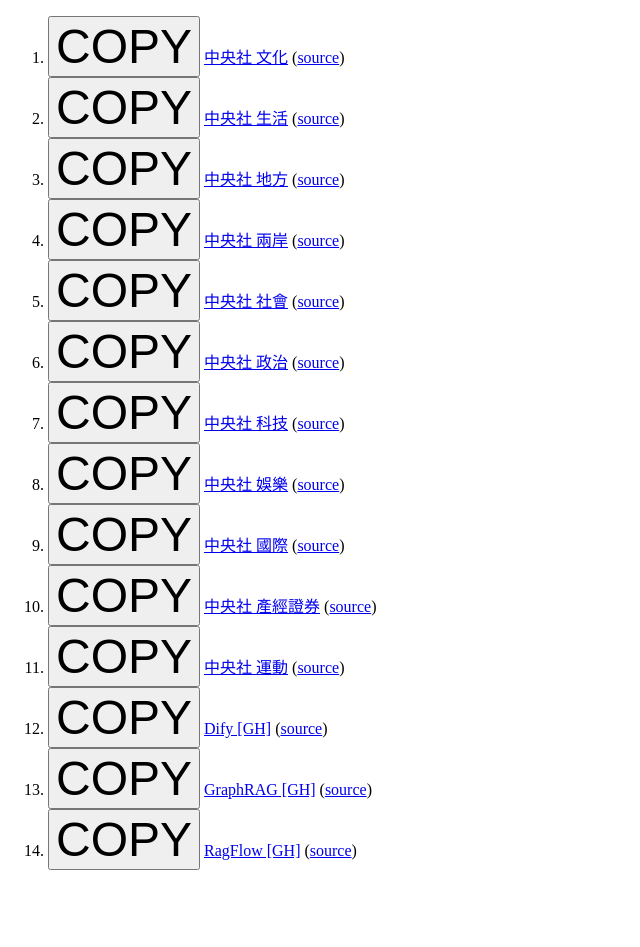
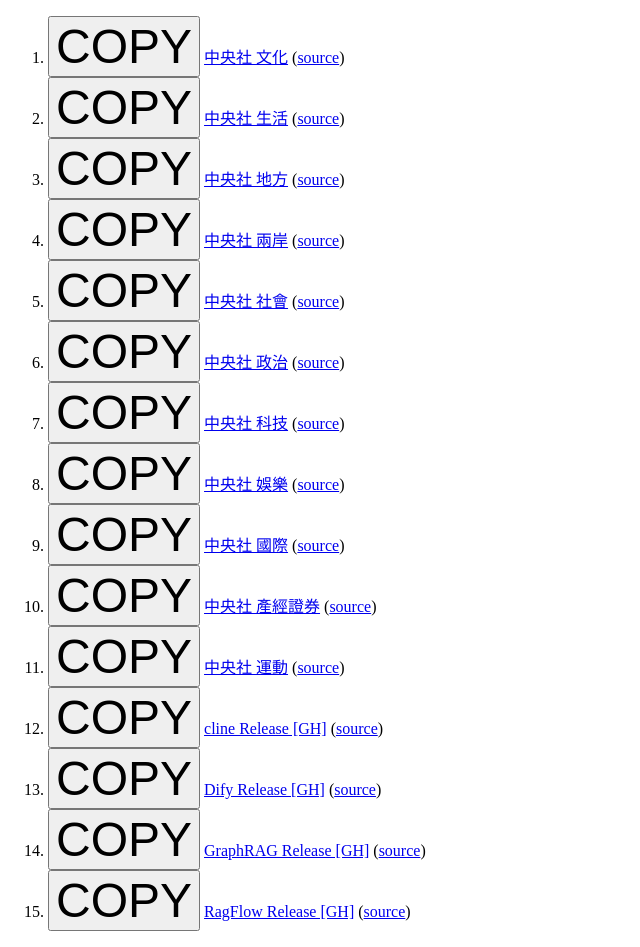
Before and after one commit to democwise2016/action-RSS-Fulltext-20250522, a plain HTML site: page index.html in a window 1280 px wide. Shown: the whole page, without its empty margins (0-640 px from the left). Before the commit the page ends 886 px from the top, so only its background shows below. Drawn offline with Linux system fonts and the light colour scheme.

Commit message:
Deploying to gh-pages from @ democwise2016/action-RSS-Fulltext-20250522@af8807c581ea8218056633c833eacce730226b0d 🚀

```diff
--- a/index.html
+++ b/index.html
@@ -76,18 +76,23 @@
       (<a href="undefined" target="_blank">source</a>)
     </li>
 <li>
+      <button type="button" style="font-size: 3rem" onclick="copyPlainString('https://democwise2016.github.io/action-RSS-Fulltext-20250522/github-cline-github.com-3a2a76b352.rss');this.style.color='red';">COPY</button>
+      <a href="https://democwise2016.github.io/action-RSS-Fulltext-20250522/github-cline-github.com-3a2a76b352.rss" target="_blank">cline Release [GH]</a>
+      (<a href="undefined" target="_blank">source</a>)
+    </li>
+<li>
       <button type="button" style="font-size: 3rem" onclick="copyPlainString('https://democwise2016.github.io/action-RSS-Fulltext-20250522/github-langgenius-dify-github.com-539bc2336b.rss');this.style.color='red';">COPY</button>
-      <a href="https://democwise2016.github.io/action-RSS-Fulltext-20250522/github-langgenius-dify-github.com-539bc2336b.rss" target="_blank">Dify [GH]</a>
+      <a href="https://democwise2016.github.io/action-RSS-Fulltext-20250522/github-langgenius-dify-github.com-539bc2336b.rss" target="_blank">Dify Release [GH]</a>
       (<a href="undefined" target="_blank">source</a>)
     </li>
 <li>
       <button type="button" style="font-size: 3rem" onclick="copyPlainString('https://democwise2016.github.io/action-RSS-Fulltext-20250522/github-microsoft-graphrag-github.com-2c97ad6dfd.rss');this.style.color='red';">COPY</button>
-      <a href="https://democwise2016.github.io/action-RSS-Fulltext-20250522/github-microsoft-graphrag-github.com-2c97ad6dfd.rss" target="_blank">GraphRAG [GH]</a>
+      <a href="https://democwise2016.github.io/action-RSS-Fulltext-20250522/github-microsoft-graphrag-github.com-2c97ad6dfd.rss" target="_blank">GraphRAG Release [GH]</a>
       (<a href="undefined" target="_blank">source</a>)
     </li>
 <li>
       <button type="button" style="font-size: 3rem" onclick="copyPlainString('https://democwise2016.github.io/action-RSS-Fulltext-20250522/github-infiniflow-ragflow-github.com-c979e8a80b.rss');this.style.color='red';">COPY</button>
-      <a href="https://democwise2016.github.io/action-RSS-Fulltext-20250522/github-infiniflow-ragflow-github.com-c979e8a80b.rss" target="_blank">RagFlow [GH]</a>
+      <a href="https://democwise2016.github.io/action-RSS-Fulltext-20250522/github-infiniflow-ragflow-github.com-c979e8a80b.rss" target="_blank">RagFlow Release [GH]</a>
       (<a href="undefined" target="_blank">source</a>)
     </li></ol>
 </body>
```
Also changed, not shown: 14 other files.
